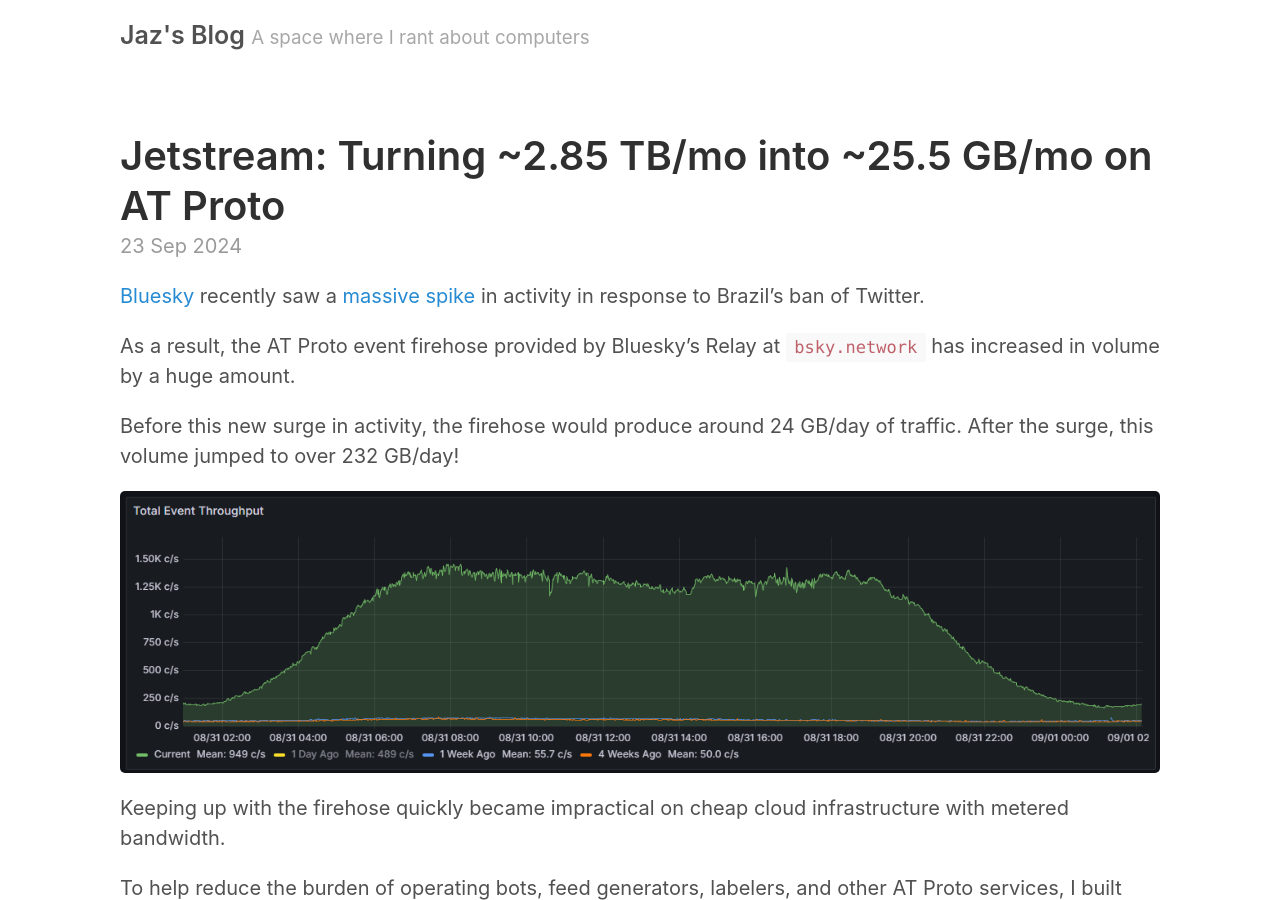
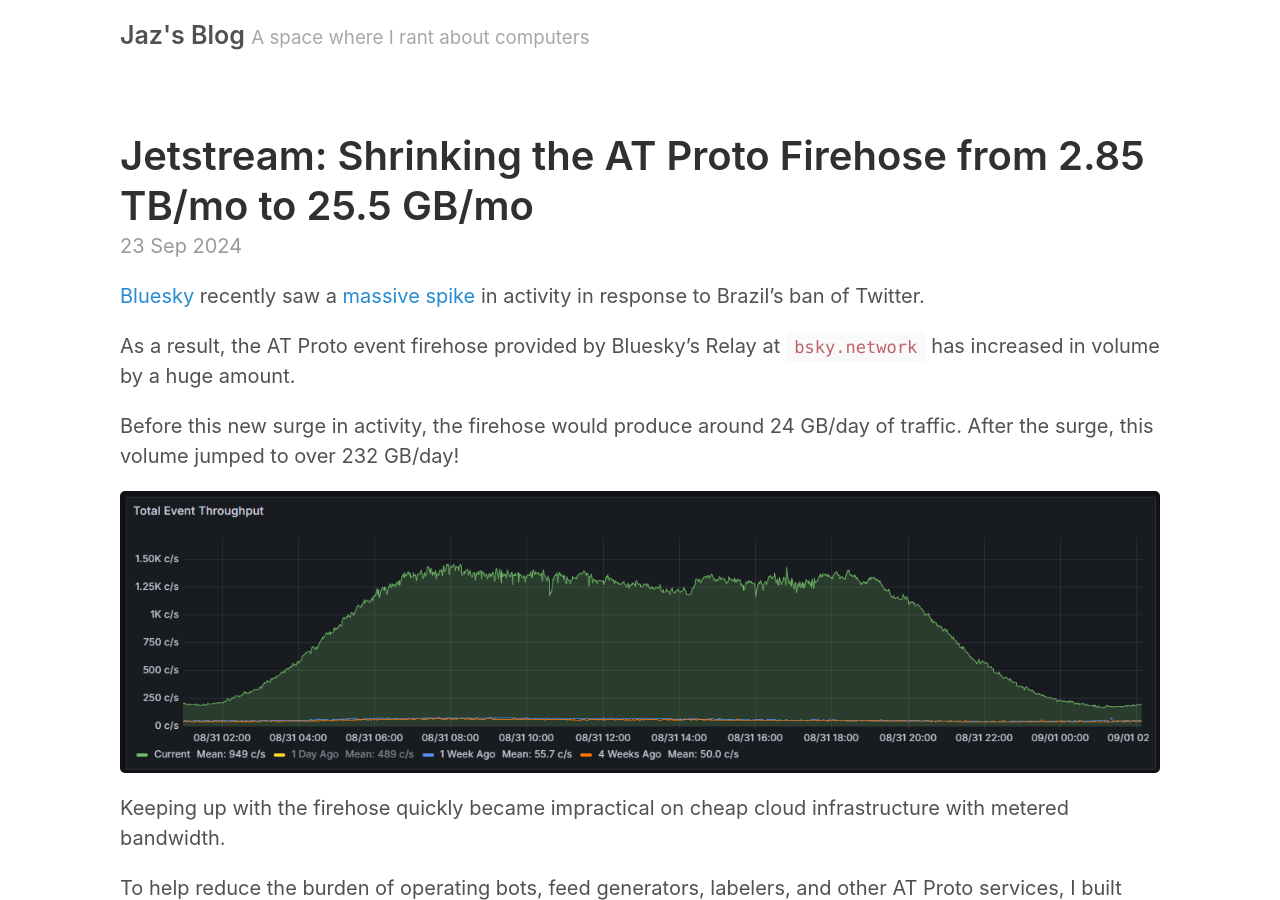
Before and after one commit to jazware/jazco-dev, a Jekyll site: the page built from _posts/2024-09-23-jetstream.md, in a window 1280 px wide and 900 px high. Built offline with Jekyll 4.4.1, drawn with Linux system fonts in a browser that asks for light colours.

Commit message:
Title update

```diff
--- a/_posts/2024-09-23-jetstream.md
+++ b/_posts/2024-09-23-jetstream.md
@@ -1,6 +1,6 @@
 ---
 layout: post
-title: "Jetstream: Turning ~2.85 TB/mo into ~25.5 GB/mo on AT Proto"
+title: "Jetstream: Shrinking the AT Proto Firehose from 2.85 TB/mo to 25.5 GB/mo"
 excerpt: "Jetstream allows us to live tail all posts on Bluesky as they're posted for as little as ~850 MB/day"
 ---
 
```
